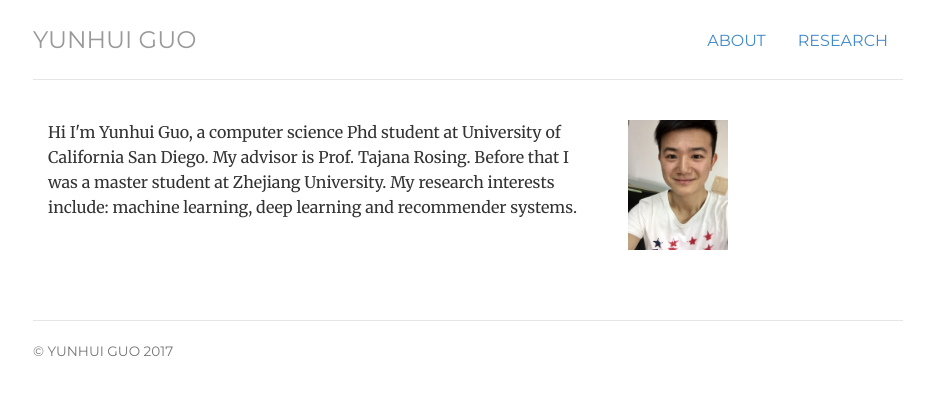
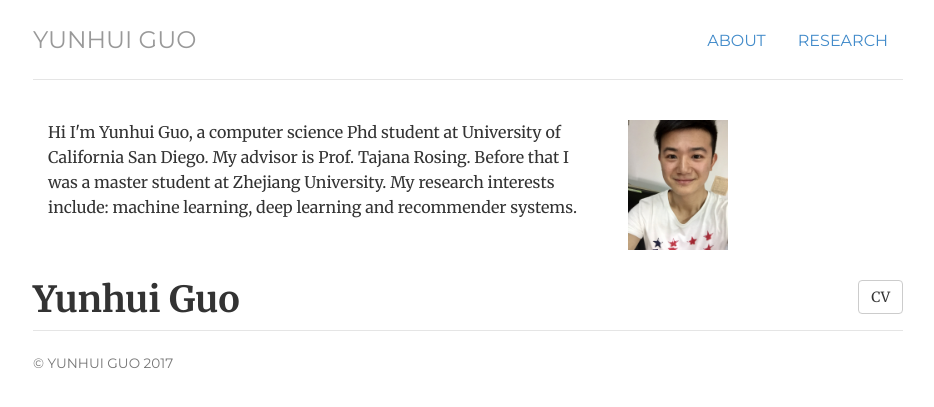
Before and after one commit to yunhuiguo/yunhuiguo.github.io, a Jekyll site: the page built from index.html, in a window 1280 px wide. Shown: the top 407 px of the page, without its empty margins (172-1106 px from the left). Built offline with Jekyll 4.4.1, drawn with Linux system fonts in a browser that asks for light colours.

Commit message:
Update index.html

```diff
--- a/index.html
+++ b/index.html
@@ -9,12 +9,17 @@ description: Yunhui Guo
 <!-- <div class="jumbotron"> -->
 <div class="row marketing">
 
+
 	<div itemscope itemtype="http://data-vocabulary.org/Person" class="col-sm-8">
 	<p>Hi I'm Yunhui Guo, a computer science Phd student at University of California San Diego. My advisor is Prof. Tajana Rosing. Before that I was a master student at Zhejiang University. My research interests include: machine learning, deep learning and recommender systems. </p>
 	</div>
 
+
 	<div class="col-sm-4">
 	<img  class="img-circle avatar" height="130px", width="100px", alt="Yunhui Guo" src="img/FullSizeRender.jpg">
 	</div>
+  	<a href="./resume_yunhuiguo.pdf" class="btn btn-default pull-right" title="Download CV as PDF">CV</a>
+	<div itemscope itemtype="http://data-vocabulary.org/Person">
+	<span itemprop="name"><h1>Yunhui Guo</h1></span>
 </div>
 <!-- </div> -->
```
